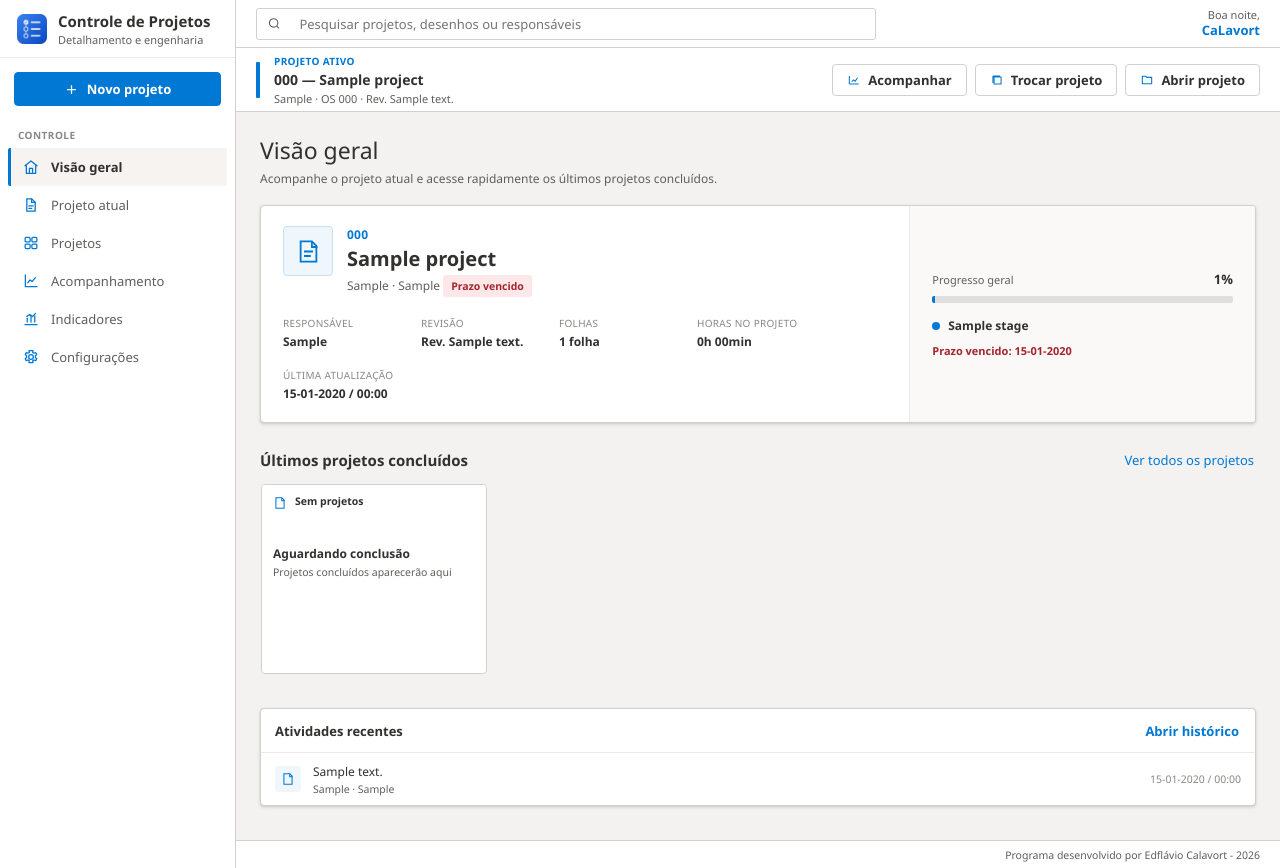
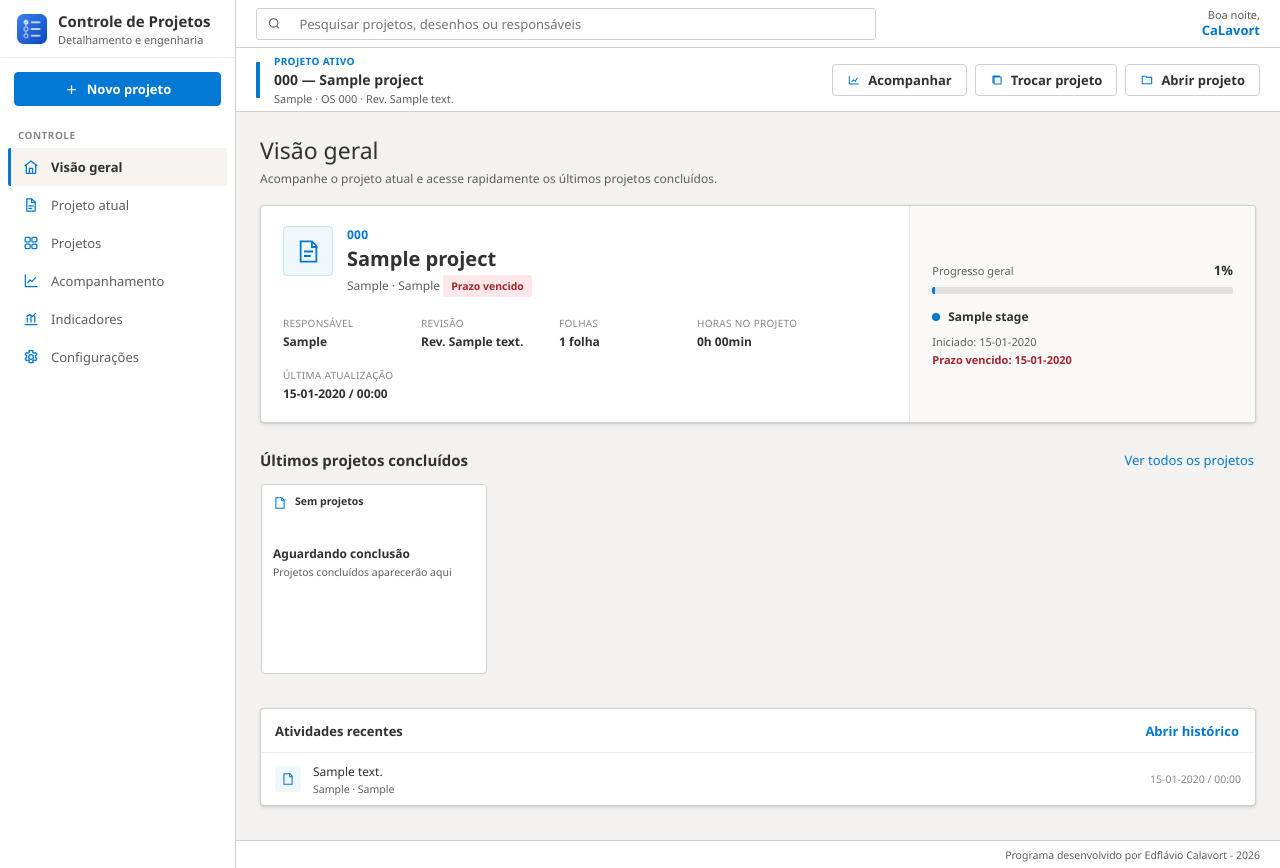
Before and after one commit to calavort/controle-de-projeto, a Flask app: page / in a window 1280 px wide. Run offline with Flask 3, Linux system fonts and the light colour scheme; data comes from the database, SQL or seed files in the repository; tables that the repository leaves empty hold one stand-in row (values such as "Sample post").

Commit message:
Versao 7.0.6: Visao geral mostra a data de inicio acima do prazo previsto
O card do projeto ativo ganha "Iniciado: dd-mm-aaaa" na linha de cima e
"Prazo previsto" logo abaixo. A data e a Data de inicio do cadastro; em branco,
usa o dia em que a primeira etapa comecou; sem as duas, "Inicio nao definido".

Co-Authored-By: Claude Sonnet 5.5 <noreply@anthropic.com>

```diff
--- a/ALTERACOES.txt
+++ b/ALTERACOES.txt
@@ -1,3 +1,6 @@
+VERSÃO 7.0.6 - 05/10/2026
+- Visão geral: o card do projeto ativo ganhou a linha "Iniciado: dd-mm-aaaa", acima de "Prazo previsto". A data vem do campo Data de início do cadastro; se estiver em branco, usa o dia em que a primeira etapa começou; sem as duas, mostra "Início não definido".
+
 VERSÃO 7.0.5 - 05/10/2026
 - Corrigido o Progresso de detalhamento em projetos cujos itens não têm posição decimal (ex.: IME-MC-1-44361, montagem de escadas, itens 9, 10, 11). O painel só reconhecia marcas decimais (9.1) e mostrava 1 de 17 com o desenho todo detalhado; nesses projetos o item aparece apenas no balão com o número do item.
 - Para o item cujas peças não têm decimal no modelo, o balão inteiro do próprio item passa a valer como marca. Para item com decimais nada mudou: só a marca decimal vale e o balão inteiro continua ignorado.
--- a/static/js/app.js
+++ b/static/js/app.js
@@ -1066,6 +1066,17 @@ function formatDateDashOnly(value){
   return `${pad(date.getDate())}-${pad(date.getMonth() + 1)}-${date.getFullYear()}`;
 }
 
+// Data de início cadastrada; sem ela, a primeira etapa que começou.
+function projectStartDate(project){
+  const registered = parseProjectDate(project?.start_date);
+  if(registered) return project.start_date;
+  const firsts = (project?.stages || [])
+    .map(stage => ({text: stage.started_at, date: parseProjectDate(stage.started_at)}))
+    .filter(item => item.date)
+    .sort((a, b) => a.date - b.date);
+  return firsts.length ? firsts[0].text : '';
+}
+
 function projectCompletionDate(project){
   const completed = projectDisplayStatus(project) === 'Concluído' || progressValue(project) >= 100;
   if(!completed) return null;
@@ -1366,6 +1377,11 @@ function renderOverview(){
   if(progressBar) progressBar.style.width = `${progress}%`;
   const status = $('#overview .project-status strong');
   if(status) status.textContent = progress >= 100 ? 'Concluído' : (project?.current_stage?.name || 'Aguardando projeto');
+  const started = $('#overview .project-started');
+  if(started){
+    const startDate = projectStartDate(project);
+    started.textContent = startDate ? `Iniciado: ${formatDateDashOnly(startDate)}` : 'Início não definido';
+  }
   const deadline = $('#overview .project-deadline');
   if(deadline){
     const dateLabel = completed ? 'Emissão' : (overdue ? 'Prazo vencido' : 'Prazo previsto');
--- a/templates/index.html
+++ b/templates/index.html
@@ -296,6 +296,8 @@
   @media (prefers-reduced-motion:reduce){.progress > span::after{animation:none;display:none}}
   .project-status{display:flex;align-items:center;gap:8px;font-size:12px}
   .status-dot{width:8px;height:8px;border-radius:50%;background:var(--orange)}
+  .project-started{font-size:11px;color:var(--muted);margin-top:9px}
+  .project-started + .project-deadline{margin-top:3px}
   .project-deadline{font-size:11px;color:var(--muted);margin-top:9px}
 
   /* OFFICE COMPLETED CARDS */
@@ -1117,6 +1119,7 @@
             <div class="progress-label"><span>Progresso geral</span><strong>68%</strong></div>
             <div class="progress"><span></span></div>
             <div class="project-status"><span class="status-dot"></span><strong>Em detalhamento</strong></div>
+            <div class="project-started">Iniciado: 01-07-2026</div>
             <div class="project-deadline">Prazo previsto: 26/07/2026</div>
           </div>
         </div>
--- a/versao.json
+++ b/versao.json
@@ -1,6 +1,6 @@
 {
   "app_id": "calavort.controle-de-projeto",
-  "version": "7.0.5",
+  "version": "7.0.6",
   "repository": "calavort/controle-de-projeto",
   "launcher": "CONTROLE DE PROJETO.py"
 }
```
Also changed, not shown: NOTAS_RELEASE_7.0.6.md (added, +4 -0 lines).
